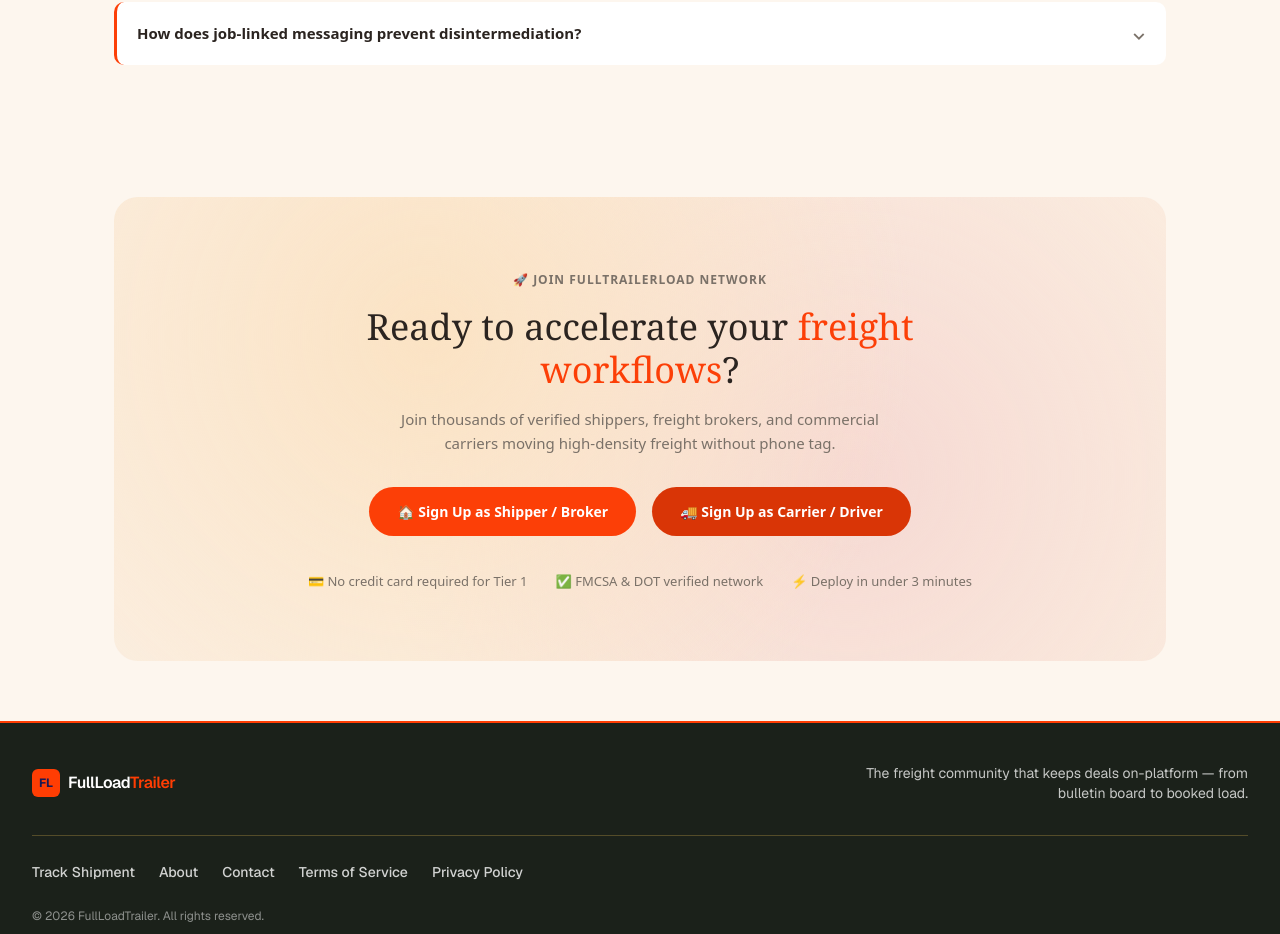
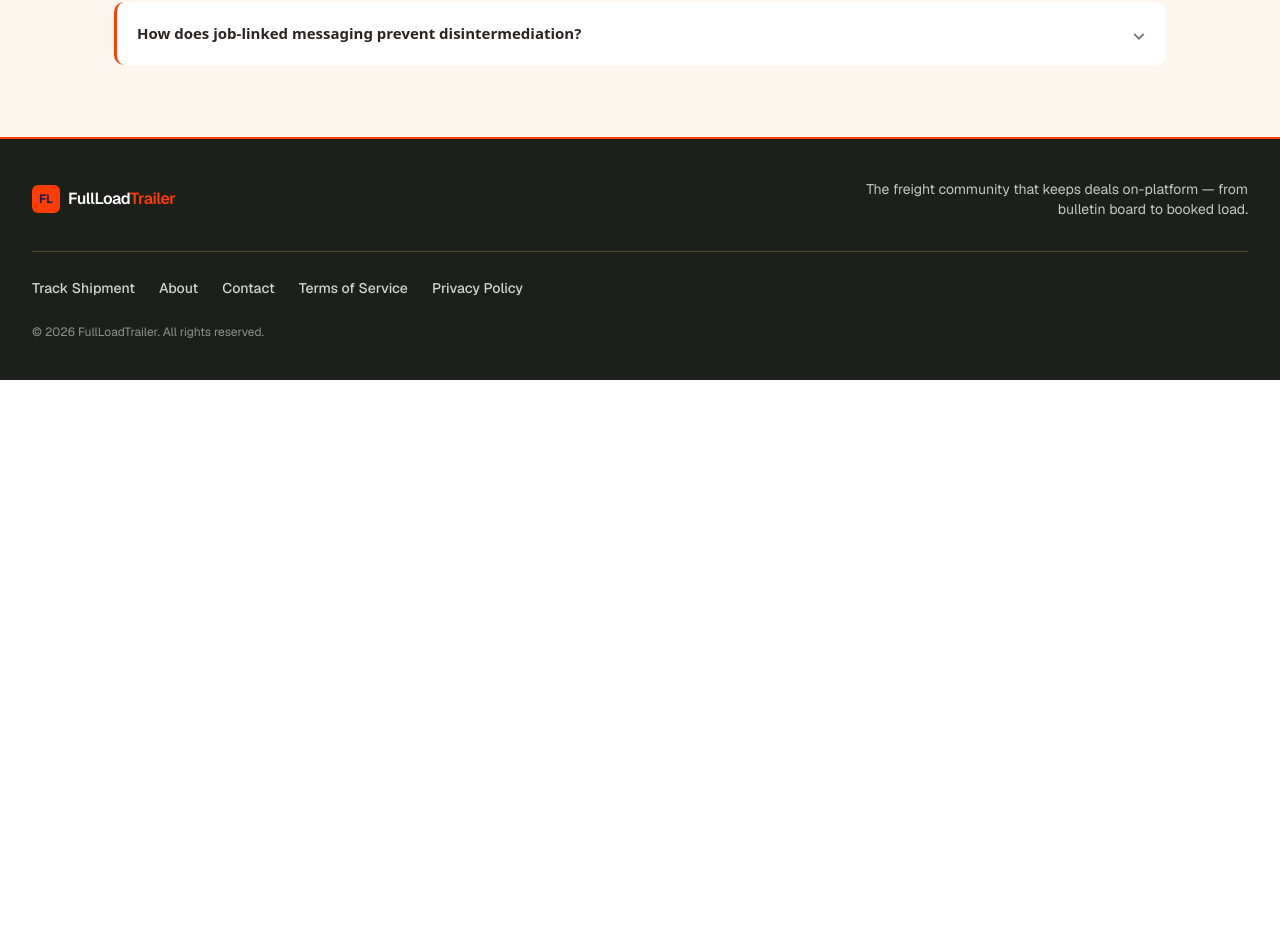
Before and after one commit to Aklabu/NextJS-FullLoadTrailer, a Next.js app: page /how-it-works in a window 1280 px wide. Shown: the part 3257-4191 px from the top of the page. After the commit the page ends 3637 px from the top, so only its background shows below. Built offline with nearby package versions, Linux system fonts and the light colour scheme.

Commit message:
removed cta section from homepage and how it works page

```diff
--- a/src/app/(marketing)/page.tsx
+++ b/src/app/(marketing)/page.tsx
@@ -5,7 +5,6 @@
 import TiersSection from '@/features/public/homepage/TiersSection';
 import TrustSection from '@/features/public/homepage/TrustSection';
 import FaqSection from '@/features/public/homepage/FaqSection';
-import CtaSection from '@/features/public/homepage/CtaSection';
 
 export const metadata: Metadata = {
   title: 'FullLoadTrailer — Full Trailer Loads. Real Carriers. Zero Friction.',
@@ -24,7 +23,6 @@
       <TiersSection />
       <TrustSection />
       <FaqSection />
-      <CtaSection />
     </div>
   );
 }
--- a/src/app/(public)/how-it-works/page.tsx
+++ b/src/app/(public)/how-it-works/page.tsx
@@ -6,7 +6,6 @@
   RolesSection,
   TiersSection,
   FaqSection,
-  CtaSection,
 } from '@/features/public/how-it-works';
 
 export const metadata: Metadata = {
@@ -23,7 +22,6 @@
       <RolesSection />
       <TiersSection />
       <FaqSection />
-      <CtaSection />
     </div>
   );
 }
--- a/src/features/public/how-it-works/index.ts
+++ b/src/features/public/how-it-works/index.ts
@@ -3,4 +3,3 @@
 export { default as RolesSection } from './RolesSection';
 export { default as TiersSection } from './TiersSection';
 export { default as FaqSection } from './FaqSection';
-export { default as CtaSection } from './CtaSection';
```
